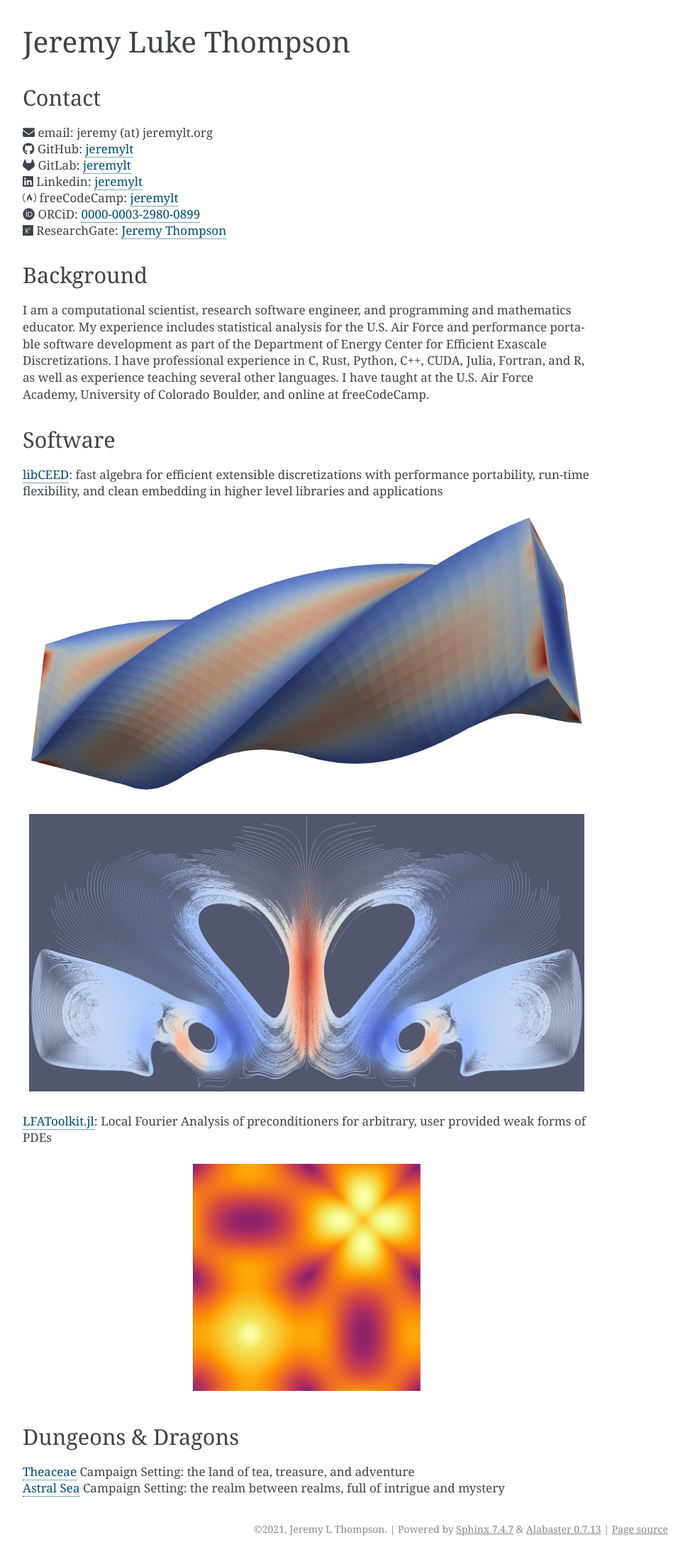
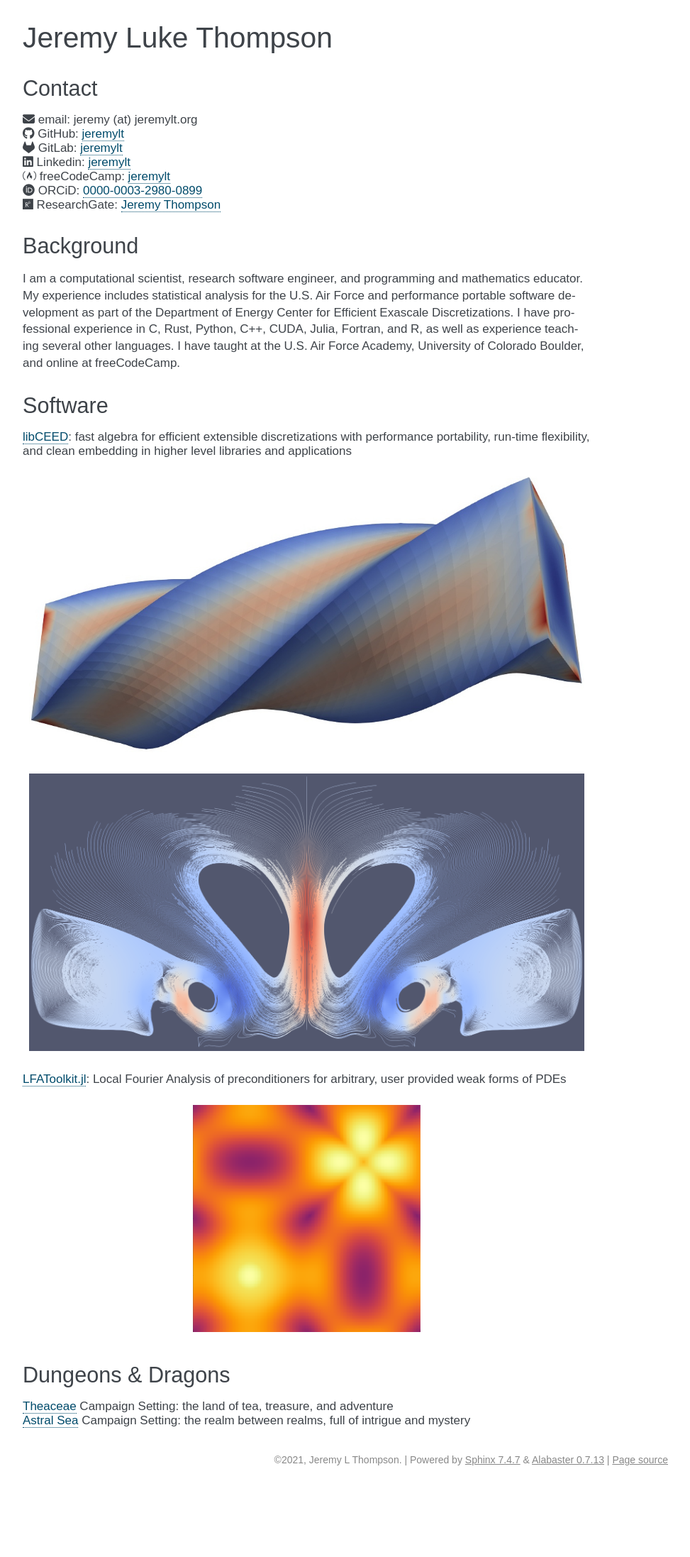
Before and after one commit to jeremylt/personal_website, a Sphinx documentation site: the page built from source/index.rst, in a window 1280 px wide. Shown: the whole page at 71% size, without its empty margins (168-1141 px from the left). Built offline with Sphinx 7.4.7, drawn with Linux system fonts in a browser that asks for light colours; nearby versions of some CDN libraries; after the commit the page ends 2095 px from its top, so only the background shows below that.

Commit message:
change font family

```diff
--- a/source/conf.py
+++ b/source/conf.py
@@ -43,6 +43,7 @@ exclude_patterns = []
 html_theme = "alabaster"
 html_theme_options = {
     "nosidebar": "true",
+    "font_family": "sans-serif",
 }
 
 # Add any paths that contain custom static files (such as style sheets) here,
```
